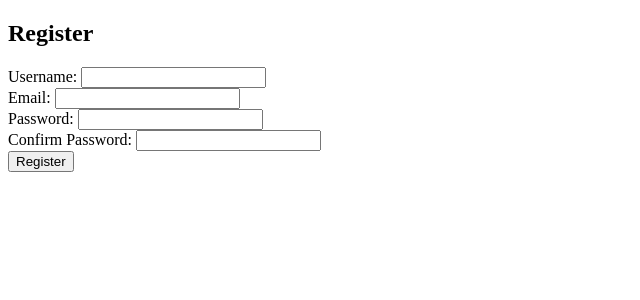
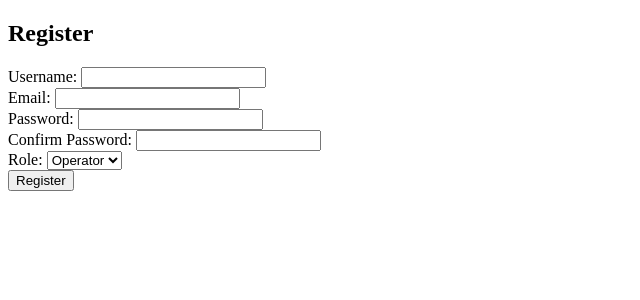
Before and after one commit to rbiancosilva/django-helpdesk, a Django app: page /register/ in a window 1280 px wide. Shown: the top 300 px of the page, without its empty margins (0-640 px from the left). Run offline with Django 5.2, Linux system fonts and the light colour scheme.

Commit message:
Added roles in register form and view

```diff
--- a/helpdesk/authentication/templates/authentication/register.html
+++ b/helpdesk/authentication/templates/authentication/register.html
@@ -35,6 +35,14 @@
             <input type="password" id="password2" name="password2" class="form-control">
         </div>
 
+        <div class="form-group">
+            <label for="role">Role:</label>
+            <select id="role" name="role" class="form-control">
+                <option value="operator">Operator</option>
+                <option value="client">Client</option>
+            </select>
+        </div>
+
         <button type="submit" class="btn btn-primary">Register</button>
     </form>
 </body>
--- a/helpdesk/authentication/views.py
+++ b/helpdesk/authentication/views.py
@@ -1,7 +1,7 @@
 from django.http import HttpResponseRedirect
 from django.urls import reverse
 from django.shortcuts import render, redirect
-from django.contrib.auth.models import User
+from django.contrib.auth.models import User, Group
 from django.contrib.auth import authenticate, login, logout
 from django.contrib import messages
 from .models import Profile
@@ -21,6 +21,7 @@ def register_view(request):
             email = request.POST.get('email', '').strip()
             password1 = request.POST.get('password1', '').strip()
             password2 = request.POST.get('password2', '').strip()
+            role = request.POST.get('role')
 
             # Check if all fields are filled in
             if not username or not email or not password1 or not password2:
@@ -43,6 +44,17 @@ def register_view(request):
 
             # Create a new user
             user = User.objects.create_user(username=username, email=email, password=password1)
+
+            if role == "client":
+                client_group = Group.objects.get(pk=1)
+                client_group.user_set.add(user)
+            elif role == "operator":
+                client_group = Group.objects.get(pk=2)
+                client_group.user_set.add(user)
+            else:
+                messages.error(request, "Choose a role.")
+                return render(request, 'authentication/register.html')
+
             profile = Profile.objects.create(user=user)
             user.save()
             profile.save()
--- a/helpdesk/tickets/templates/tickets/index.html
+++ b/helpdesk/tickets/templates/tickets/index.html
@@ -6,11 +6,9 @@
 </head>
 <body>
     Tickets <br>
-    {% for user in users %}
-        <a href="{% url 'profile_tickets' user.id %}">{{user.username}}</a> <br>
-    {% endfor %}
 
     <a href="{% url 'logout' %}">Logout</a> <br>
     <a href="{% url 'my_profile_tickets' %}">My profile</a>
+    <a href="{% url 'list_users_tickets' %}">List Users</a>
 </body>
 </html>
--- a/helpdesk/tickets/urls.py
+++ b/helpdesk/tickets/urls.py
@@ -4,7 +4,7 @@ from . import views
 
 urlpatterns = [
     path('', views.index_tickets, name='index_tickets'),
-    path('list_users', views.list_users_tickets, name='list_users'),
+    path('list_users', views.list_users_tickets, name='list_users_tickets'),
     path('profile/my_profile', views.my_profile_tickets, name='my_profile_tickets'),
     path('profile/<int:user_id>', views.profile_tickets, name='profile_tickets'),
 ]
--- a/helpdesk/tickets/views.py
+++ b/helpdesk/tickets/views.py
@@ -3,6 +3,7 @@ from django.http import HttpResponse
 from django.contrib.auth.models import User
 from django.contrib.auth.decorators import login_required
 from authentication.models import Profile
+from django.contrib.auth.decorators import permission_required
 
 @login_required(login_url='login')
 def index_tickets(request):
@@ -21,6 +22,7 @@ def profile_tickets(request, user_id:int):
     return render(request, 'tickets/profile.html', {'profile':profile.user})
 
 @login_required(login_url='login')
+@permission_required('tickets.delete_tickets', raise_exception=True)
 def list_users_tickets(request):
     users = User.objects.all()
     return render(request, 'tickets/list_users.html', {'users':users})
```
Also changed, not shown: helpdesk/db.sqlite3.
